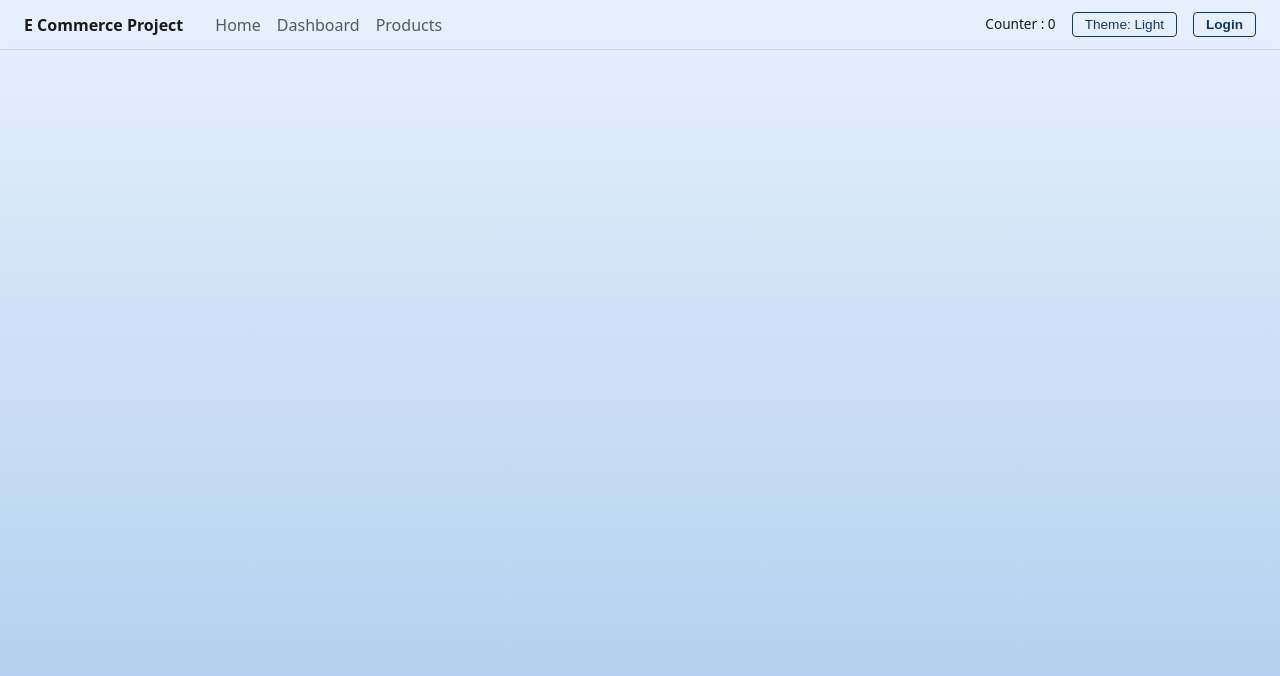
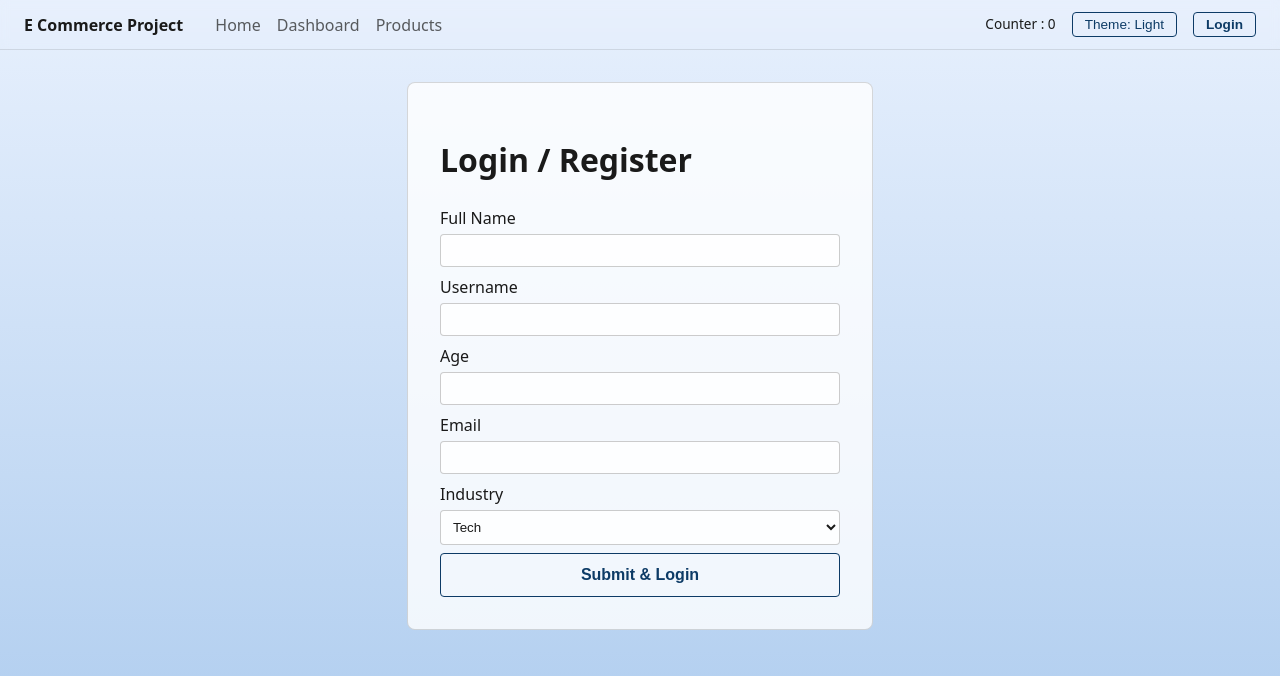
Before and after one commit to w3villa-kunj-bhatia/E_Commerce_Proj, a React (Vite) app: page /login in a window 1280 px wide. Shown: the top 676 px of the page. Built offline with nearby package versions, Linux system fonts and the light colour scheme.

Commit message:
Add login functionality with LoginPage component and update Navbar for authentication

```diff
--- a/src/App.jsx
+++ b/src/App.jsx
@@ -4,6 +4,7 @@ import Home from "./pages/Home.jsx";
 import Dashboard from "./pages/Dashboard.jsx";
 import Products from "./pages/Products.jsx";
 import ProductDetails from "./pages/ProductDetails.jsx";
+import LoginPage from "./pages/LoginPage.jsx"; // <-- ADDED IMPORT
 
 function App() {
   return (
@@ -15,6 +16,7 @@ function App() {
           <Route path="/dashboard" element={<Dashboard />} />
           <Route path="/products" element={<Products />} />
           <Route path="/products/:id" element={<ProductDetails />} />
+          <Route path="/login" element={<LoginPage />} /> {/* <-- ADDED ROUTE */}
         </Routes>
       </main>
     </div>
--- a/src/components/Navbar.jsx
+++ b/src/components/Navbar.jsx
@@ -1,13 +1,23 @@
-import { NavLink } from "react-router-dom";
+import { NavLink, useNavigate } from "react-router-dom";
 import { useTheme } from "../context/ThemeContext.jsx";
 import { useDispatch, useSelector } from "react-redux";
-import { toggleLogin } from "../redux/authSlice.js";
+import { logout } from "../redux/authSlice.js";
 
 function Navbar() {
   const { theme, toggleTheme } = useTheme();
   const counterValue = useSelector((state) => state.counter.value);
   const isLoggedIn = useSelector((state) => state.auth.isLoggedIn);
+  const username = useSelector((state) => state.auth.username);
   const dispatch = useDispatch();
+  const navigate = useNavigate();
+
+  const handleAuthClick = () => {
+    if (isLoggedIn) {
+      dispatch(logout());
+    } else {
+      navigate("/login");
+    }
+  };
 
   return (
     <nav className="navbar">
@@ -45,16 +55,21 @@ function Navbar() {
       </div>
 
       <div className="nav-right">
-        <span className="nav-counter">Counter : {counterValue}</span>
+        {/* Display username AND counter side-by-side when logged in */}
+        {isLoggedIn ? (
+          <>
+            <span className="nav-counter">Logged in as: {username}</span>
+            <span className="nav-counter">Counter: {counterValue}</span>
+          </>
+        ) : (
+          <span className="nav-counter">Counter : {counterValue}</span>
+        )}
 
         <button onClick={toggleTheme} className="nav-btn">
           Theme: {theme === "light" ? "Light" : "Dark"}
         </button>
 
-        <button
-          onClick={() => dispatch(toggleLogin())}
-          className="nav-btn nav-login-btn"
-        >
+        <button onClick={handleAuthClick} className="nav-btn nav-login-btn">
           {isLoggedIn ? "Logout" : "Login"}
         </button>
       </div>
--- a/src/index.css
+++ b/src/index.css
@@ -177,3 +177,65 @@ body {
 .product-details-info {
   max-width: 500px;
 }
+
+/* Forms and Login Page Styles */
+.login-container {
+  display: flex;
+  justify-content: center;
+  align-items: flex-start;
+  width: 100%;
+}
+
+.login-form-card {
+  max-height: 500px;
+  max-width: 400px;
+  width: 100%;
+  padding: 2rem;
+  text-align: left;
+}
+
+.login-form h1 {
+  text-align: center;
+}
+
+.form-group {
+  margin-bottom: 8px;
+}
+
+.form-group label {
+  display: block;
+  margin-bottom: 0.25rem;
+  font-weight: 500;
+}
+
+.form-group input,
+.form-group select {
+  width: 100%;
+  padding: 0.5rem;
+  border-radius: 4px;
+  border: 1px solid rgba(0, 0, 0, 0.2);
+  box-sizing: border-box;
+  color: inherit;
+  background-color: rgba(255, 255, 255, 0.8);
+}
+
+.theme-dark .form-group input,
+.theme-dark .form-group select {
+  background-color: rgba(0, 0, 0, 0.4);
+  border-color: rgba(255, 255, 255, 0.2);
+}
+
+.form-submit-btn {
+  width: 100%;
+  padding: 0.75rem;
+  font-size: 1rem;
+}
+
+.theme-dark .card {
+  border: 1px solid rgba(255, 255, 255, 0.15);
+  background-color: rgba(0, 0, 0, 0.2);
+}
+
+.theme-light .card {
+  background-color: rgba(255, 255, 255, 0.8);
+}
--- a/src/pages/Dashboard.jsx
+++ b/src/pages/Dashboard.jsx
@@ -5,12 +5,17 @@ import CounterControls from "../components/CounterControls.jsx";
 function Dashboard() {
   const { theme } = useTheme();
   const isLoggedIn = useSelector((state) => state.auth.isLoggedIn);
+  const username = useSelector((state) => state.auth.username);
 
   return (
     <div>
       <h1>Dashboard</h1>
       {isLoggedIn ? (
-        <p>You are logged in. Theme is currently: {theme}</p>
+        <p>
+          <span>{username}</span>, You are logged in! <br />
+          <br />
+          Theme is currently: {theme}
+        </p>
       ) : (
         <p>You are not logged in. Toggle Login in the navbar.</p>
       )}
--- /dev/null
+++ b/src/pages/LoginPage.jsx
@@ -0,0 +1,119 @@
+import { useState } from "react";
+import { useDispatch } from "react-redux";
+import { useNavigate } from "react-router-dom";
+import { setUserDataAndLogin } from "../redux/authSlice.js";
+
+function LoginPage() {
+  const dispatch = useDispatch();
+  const navigate = useNavigate();
+
+  const [formData, setFormData] = useState({
+    fullName: "",
+    username: "",
+    age: "",
+    email: "",
+    industry: "Tech",
+  });
+
+  const industries = ["Tech", "Finance", "Healthcare", "Education", "Other"];
+
+  const handleChange = (e) => {
+    const { name, value } = e.target;
+    setFormData((prev) => ({
+      ...prev,
+      [name]: value,
+    }));
+  };
+
+  const handleSubmit = (e) => {
+    e.preventDefault();
+    // 1. Dispatch action to set login state and store the username
+    dispatch(setUserDataAndLogin({ username: formData.username }));
+
+    // 2. Redirect to dashboard
+    navigate("/dashboard", { replace: true });
+  };
+
+  return (
+    <div className="login-container">
+      <div className="card login-form-card">
+        <h1>Login / Register</h1>
+        <form onSubmit={handleSubmit} className="login-form">
+          <div className="form-group">
+            <label htmlFor="fullName">Full Name</label>
+            <input
+              id="fullName"
+              name="fullName"
+              type="text"
+              value={formData.fullName}
+              onChange={handleChange}
+              required
+            />
+          </div>
+
+          <div className="form-group">
+            <label htmlFor="username">Username</label>
+            <input
+              id="username"
+              name="username"
+              type="text"
+              value={formData.username}
+              onChange={handleChange}
+              required
+            />
+          </div>
+
+          <div className="form-group">
+            <label htmlFor="age">Age</label>
+            <input
+              id="age"
+              name="age"
+              type="number"
+              value={formData.age}
+              onChange={handleChange}
+              required
+            />
+          </div>
+
+          <div className="form-group">
+            <label htmlFor="email">Email</label>
+            <input
+              id="email"
+              name="email"
+              type="email"
+              value={formData.email}
+              onChange={handleChange}
+              required
+            />
+          </div>
+
+          <div className="form-group">
+            <label htmlFor="industry">Industry</label>
+            <select
+              id="industry"
+              name="industry"
+              value={formData.industry}
+              onChange={handleChange}
+              required
+            >
+              {industries.map((ind) => (
+                <option key={ind} value={ind}>
+                  {ind}
+                </option>
+              ))}
+            </select>
+          </div>
+
+          <button
+            type="submit"
+            className="nav-btn nav-login-btn form-submit-btn"
+          >
+            Submit & Login
+          </button>
+        </form>
+      </div>
+    </div>
+  );
+}
+
+export default LoginPage;
--- a/src/redux/authSlice.js
+++ b/src/redux/authSlice.js
@@ -4,19 +4,21 @@ const authSlice = createSlice({
   name: "auth",
   initialState: {
     isLoggedIn: false,
+    username: null, // New state to store username
   },
   reducers: {
-    login(state) {
+    setUserDataAndLogin(state, action) {
+      // New action for login with data
       state.isLoggedIn = true;
+      state.username = action.payload.username;
     },
     logout(state) {
       state.isLoggedIn = false;
+      state.username = null; // Clear username on logout
     },
-    toggleLogin(state) {
-      state.isLoggedIn = !state.isLoggedIn;
-    },
+    // Removed toggleLogin, as the Navbar handles navigation/logout now
   },
 });
 
-export const { login, logout, toggleLogin } = authSlice.actions;
+export const { setUserDataAndLogin, logout } = authSlice.actions;
 export default authSlice.reducer;
```
